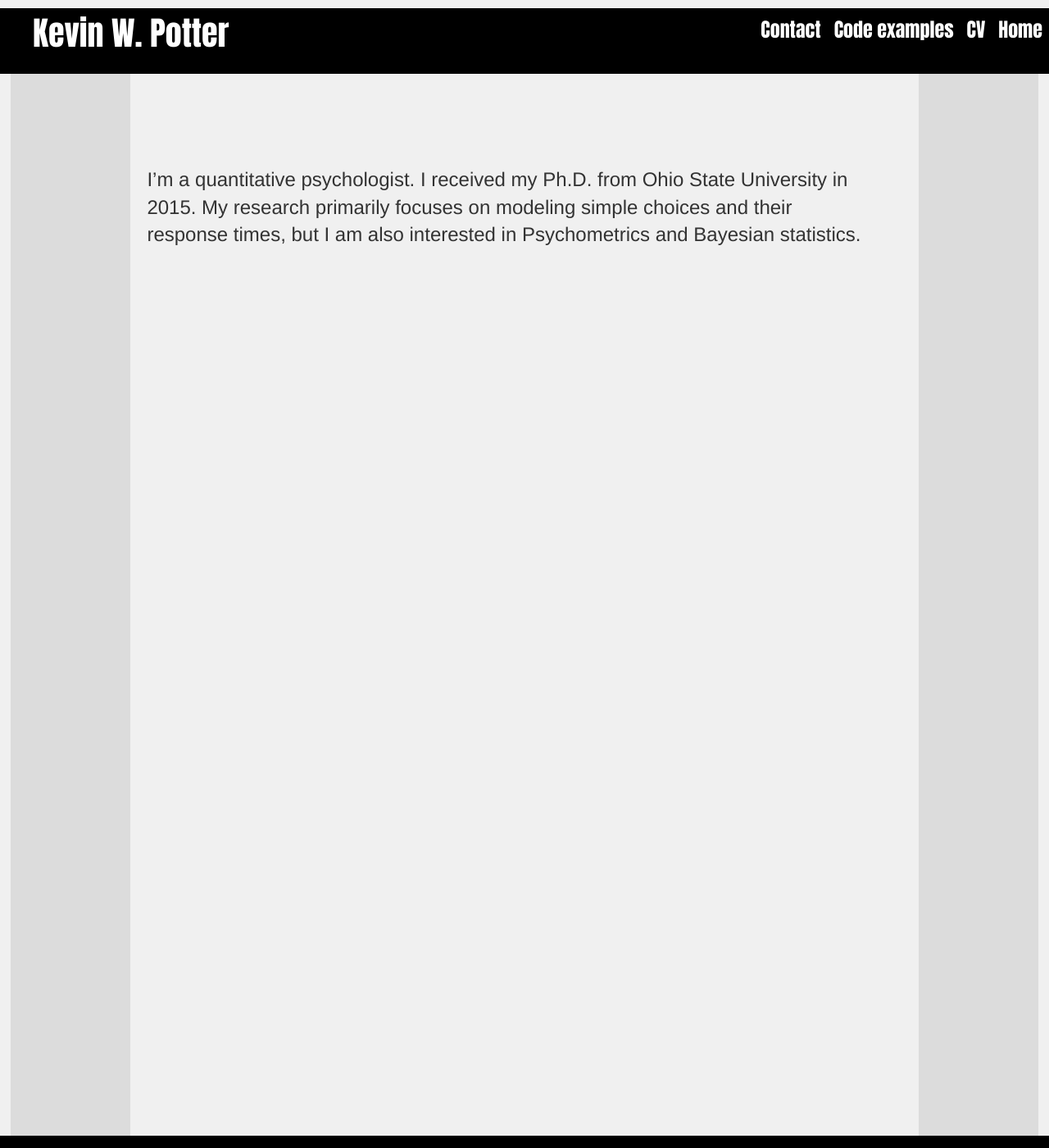
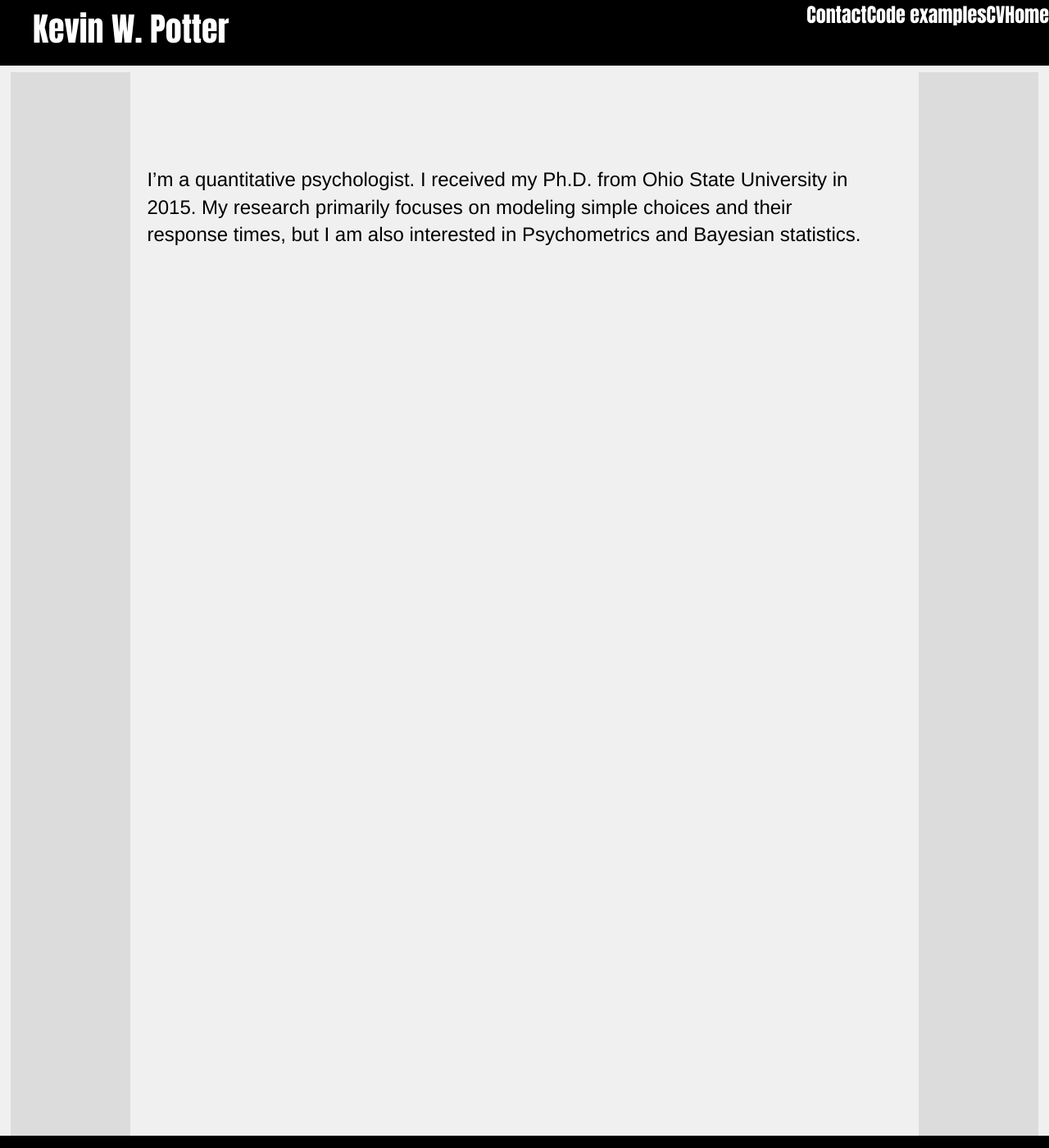
Before and after one commit to rettopnivek/rettopnivek.github.io, a Jekyll site: the page built from index.md, in a window 1280 px wide and 1400 px high. Shown: the whole window at 82% size. Built offline with Jekyll 4.4.1, drawn with Linux system fonts in a browser that asks for light colours.

Commit message:
Update main.css

```diff
--- a/css/main.css
+++ b/css/main.css
@@ -12,22 +12,21 @@ header {
     background-color:black;
     color:white;
     height:80px;
-    margin-top:10px;
-    margin-bottom:10px;
 }
 /* Code to format name at top of page */
 .nameDrop {
 	float: left;
 	margin-left: 40px;
-	margin-top: 0px;
+	margin-top: 5px;
 	font-size: 2.5em;
 	font-family: 'Impact','Charcoal','sans-serif';
+	color: white;
 }
 /* Navigation menu */
 .navMenu {
 	font-size: 1.5em;
 	font-family: 'Impact','Charcoal','sans-serif';
-	margin-top: 0px;
+	margin-top: 5px;
 	/* Remove bullet points */
 	list-style-type: none;
 	margin: 0;
@@ -38,19 +37,10 @@ header {
 .liList {
 	float: right;
 }
-li a {
+.aNav {
 	display: block;
 	padding: 8px;
 	color: white;
-}
-h1 {
-	color: black;
-}
-h2 {
-	color: black;
-}
-h3 {
-	color: black;
 }
 /* Styling for section on left */
 .sectionLeft {
@@ -82,6 +72,7 @@ section {
 	float:left;
 	padding:10px;
 	background-color:rgb(240,240,240);
+	color: black;
 }
 /* Footer at bottom of screen */
 #footer {
@@ -112,14 +103,9 @@ a:visited {
     text-decoration: none;
     color:rgb(125,125,125);
 }
-/* Header properties */
-h1 {
-    font-size: 3em;
-    font-family:'Helvetica', 'Arial', 'Sans-Serif';
-}
 /* Paragraph properties */
 p {
     font-size: 1.5em;
     line-height: 1.4em;
-    color: #333;
+    color: black;
 }
```
